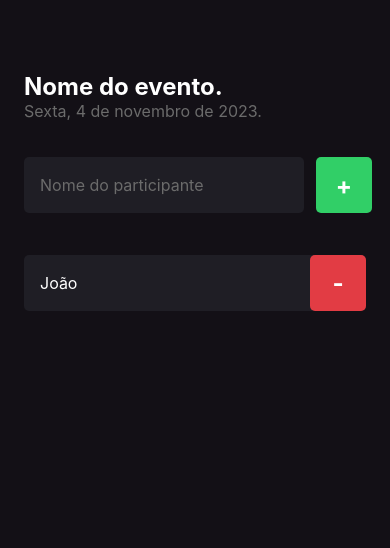
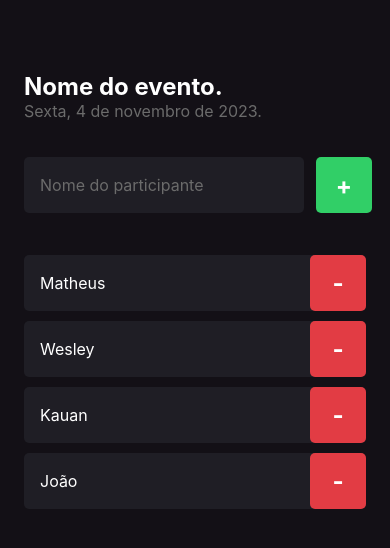
Before and after one commit to joaov1ct0r/react-native-event, a React Native app: screen / in a window 390 px wide. Shown: the top 548 px of the page. Built offline with nearby package versions, Linux system fonts and the light colour scheme.

Commit message:
feat: flatlist

```diff
--- a/src/screens/Home/index.tsx
+++ b/src/screens/Home/index.tsx
@@ -1,8 +1,9 @@
-import { Text, TextInput, TouchableOpacity, View } from "react-native";
+import { Text, TextInput, TouchableOpacity, View, FlatList } from "react-native";
 import { styles } from "./styles";
 import Participant from "../../components/Participant";
 
 export default function Home() {
+  const participants = ['Matheus', 'Wesley', 'Kauan', 'João']
   function handleParticipantAdd () {}
 
   function handleParticipantRemove() {}
@@ -29,7 +30,19 @@ export default function Home() {
           </Text>
         </TouchableOpacity>
       </View>
-      <Participant name="João" onRemove={handleParticipantRemove}/>
+
+      <FlatList
+        data={participants}
+        keyExtractor={item => item}
+        renderItem={( { item }) => (
+        <Participant name={item} key={item} onRemove={handleParticipantRemove}/>
+        )}
+        ListEmptyComponent={() => (
+          <Text style={styles.listEmptyText}>
+            Ninguem chegou no evento ainda ? Adicione participantes a sua lista de presença.
+          </Text>
+        )}
+      />
     </View>
   );
 }
--- a/src/screens/Home/styles.ts
+++ b/src/screens/Home/styles.ts
@@ -44,5 +44,10 @@ export const styles = StyleSheet.create({
       flexDirection: 'row',
       marginTop: 36,
       marginBottom: 42
+    },
+    listEmptyText: {
+      color: 'white',
+      textAlign: 'center',
+      fontSize: 22
     }
   })
```
